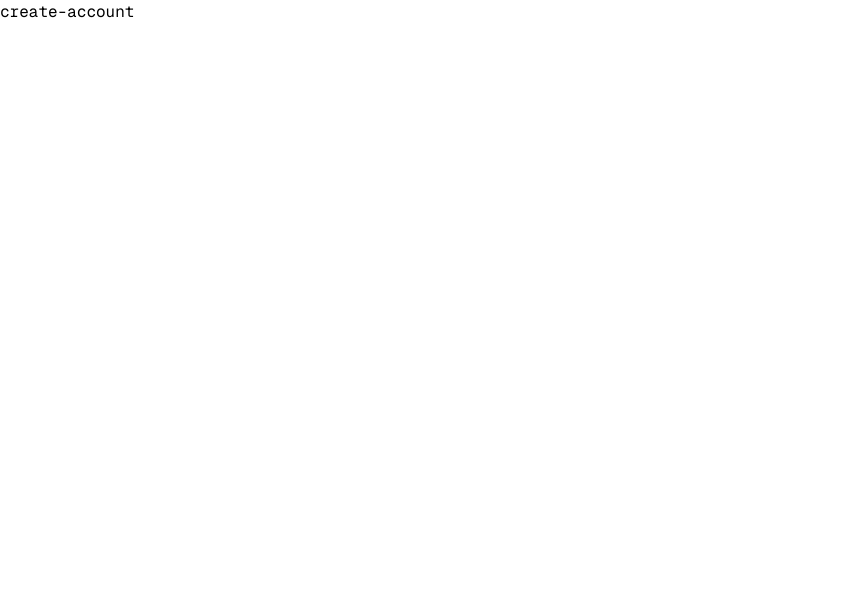
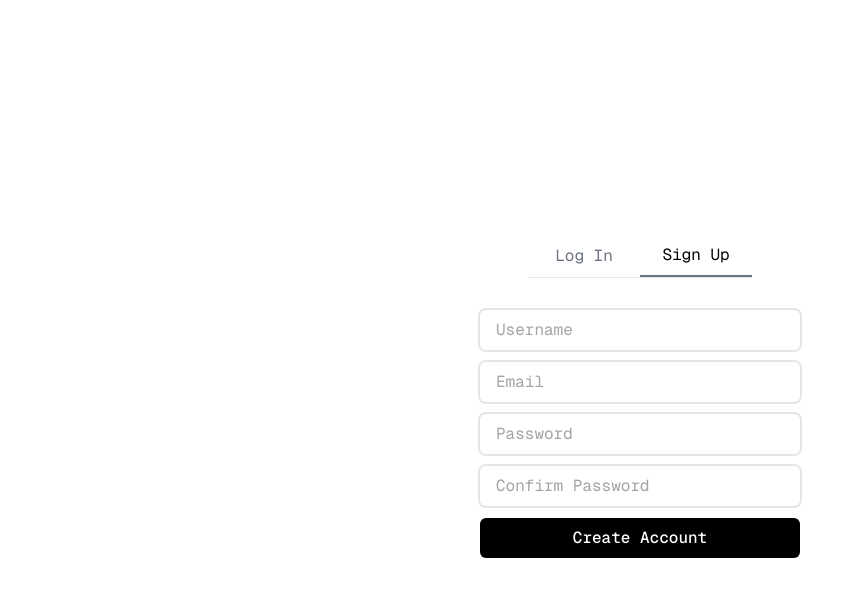
Before and after one commit to Seonghui/blog-client, a Next.js app: page /create-account in a window 1280 px wide. Shown: the top 596 px of the page, without its empty margins (0-864 px from the left). Built offline with nearby package versions, Linux system fonts and the light colour scheme.

Commit message:
feat: 로그인, 회원가입 폼 생성

```diff
--- /dev/null
+++ b/app/(pages)/(auth)/create-account/actions.ts
@@ -0,0 +1,7 @@
+"use server";
+export async function createAccount(prevState: any, formData: FormData) {
+  await new Promise((resolve) => setTimeout(resolve, 5000));
+  return {
+    errors: ["wrong password", "password too short"],
+  };
+}
--- a/app/(pages)/(auth)/create-account/page.tsx
+++ b/app/(pages)/(auth)/create-account/page.tsx
@@ -1,5 +1,50 @@
+"use client";
+
+import Button from "@/app/components/button";
+import Input from "@/app/components/Input";
 import React from "react";
+import { useFormState } from "react-dom";
+import { createAccount } from "./actions";
 
 export default function Page() {
-  return <div>create-account</div>;
+  const [state, dispatch] = useFormState(createAccount, null);
+  return (
+    <form action={dispatch} className="flex flex-col gap-3 h-64">
+      <Input
+        name="username"
+        type="text"
+        placeholder="Username"
+        required
+        errors={state?.errors ?? []}
+        minLength={3}
+        maxLength={10}
+      />
+      <Input
+        name="email"
+        type="email"
+        placeholder="Email"
+        required
+        errors={state?.errors ?? []}
+      />
+      <Input
+        name="password"
+        type="password"
+        placeholder="Password"
+        minLength={4}
+        required
+        autoComplete="new-password"
+        errors={state?.errors ?? []}
+      />
+      <Input
+        name="confirm_password"
+        type="password"
+        placeholder="Confirm Password"
+        required
+        autoComplete="new-password"
+        minLength={4}
+        errors={state?.errors ?? []}
+      />
+      <Button text="Create Account" />
+    </form>
+  );
 }
--- /dev/null
+++ b/app/(pages)/(auth)/layout.tsx
@@ -0,0 +1,22 @@
+import Tabs from "@/app/components/Tabs";
+import React from "react";
+
+const tabsData = [
+  { id: 0, title: "Log In", href: "/login" },
+  { id: 1, title: "Sign Up", href: "/create-account" },
+];
+
+export default function Layout({
+  children,
+}: Readonly<{ children: React.ReactNode }>) {
+  return (
+    <div className="grid place-items-center h-screen max-w-xs mx-auto">
+      <div className="w-full">
+        <div className="pb-8 w-56 mx-auto">
+          <Tabs tabs={tabsData} />
+        </div>
+        <div className="text-center">{children}</div>
+      </div>
+    </div>
+  );
+}
--- /dev/null
+++ b/app/(pages)/(auth)/login/actions.ts
@@ -0,0 +1,7 @@
+"use server";
+export async function login(prevState: any, formData: FormData) {
+  await new Promise((resolve) => setTimeout(resolve, 5000));
+  return {
+    errors: ["wrong password", "password too short"],
+  };
+}
--- a/app/(pages)/(auth)/login/page.tsx
+++ b/app/(pages)/(auth)/login/page.tsx
@@ -1,5 +1,40 @@
+"use client";
+import Button from "@/app/components/button";
+import Input from "@/app/components/Input";
 import React from "react";
+import { useFormState } from "react-dom";
+import { login } from "./actions";
 
 export default function Page() {
-  return <div>login</div>;
+  const [state, dispatch] = useFormState(login, null);
+  return (
+    <form action={dispatch} className="flex flex-col gap-3 h-64">
+      <Input
+        name="username"
+        type="text"
+        placeholder="Username"
+        required
+        errors={state?.errors ?? []}
+        minLength={3}
+        maxLength={10}
+      />
+      <Input
+        name="email"
+        type="email"
+        placeholder="Email"
+        required
+        errors={state?.errors ?? []}
+      />
+      <Input
+        name="password"
+        type="password"
+        placeholder="Password"
+        minLength={4}
+        required
+        autoComplete="new-password"
+        errors={state?.errors ?? []}
+      />
+      <Button text="Login" />
+    </form>
+  );
 }
--- a/app/(pages)/globals.css
+++ b/app/(pages)/globals.css
@@ -12,4 +12,8 @@
   .post-page-style ol > li {
     list-style: decimal;
   }
+
+  .primary-btn {
+    @apply w-full bg-black text-white  font-medium  rounded-md text-center;
+  }
 }
--- /dev/null
+++ b/app/components/Button.tsx
@@ -0,0 +1,19 @@
+"use client";
+
+import { useFormStatus } from "react-dom";
+
+interface ButtonProps {
+  text: string;
+}
+
+export default function Button({ text }: ButtonProps) {
+  const { pending } = useFormStatus();
+  return (
+    <button
+      disabled={pending}
+      className="primary-btn h-10 disabled:bg-neutral-400  disabled:text-neutral-300 disabled:cursor-not-allowed"
+    >
+      {pending ? "로딩 중" : text}
+    </button>
+  );
+}
--- /dev/null
+++ b/app/components/Input.tsx
@@ -0,0 +1,33 @@
+import { ForwardedRef, InputHTMLAttributes, forwardRef } from "react";
+
+interface InputProps {
+  name: string;
+  errors?: string[];
+}
+
+const _Input = (
+  {
+    name,
+    errors = [],
+    ...rest
+  }: InputProps & InputHTMLAttributes<HTMLInputElement>,
+  ref: ForwardedRef<HTMLInputElement>
+) => {
+  return (
+    <div className="flex flex-col">
+      <input
+        ref={ref}
+        name={name}
+        className="bg-transparent px-4 rounded-md w-full h-10 focus:outline-none ring-2 focus:ring-4 transition ring-neutral-200 focus:ring-black border-none placeholder:text-neutral-400"
+        {...rest}
+      />
+      {errors.map((error, index) => (
+        <span key={index} className="text-red-500 text-left">
+          {error}
+        </span>
+      ))}
+    </div>
+  );
+};
+
+export default forwardRef(_Input);
--- /dev/null
+++ b/app/components/Tabs.tsx
@@ -0,0 +1,41 @@
+"use client";
+
+import { usePathname, useRouter } from "next/navigation";
+import React from "react";
+
+type Tab = {
+  id: number;
+  title: string;
+  href: string;
+};
+
+interface TabsProps {
+  tabs: Tab[];
+}
+
+function Tabs({ tabs }: TabsProps) {
+  const router = useRouter();
+  const pathname = usePathname();
+
+  return (
+    <div className="w-full">
+      <div className="flex border-b border-gray-200">
+        {tabs.map((tab) => (
+          <button
+            key={tab.id}
+            className={`w-1/2 py-2 px-4 ${
+              pathname === tab.href
+                ? "border-b-2 border-gray-500 text-black"
+                : "text-gray-500"
+            } focus:outline-none`}
+            onClick={() => router.push(tab.href)}
+          >
+            {tab.title}
+          </button>
+        ))}
+      </div>
+    </div>
+  );
+}
+
+export default Tabs;
```
